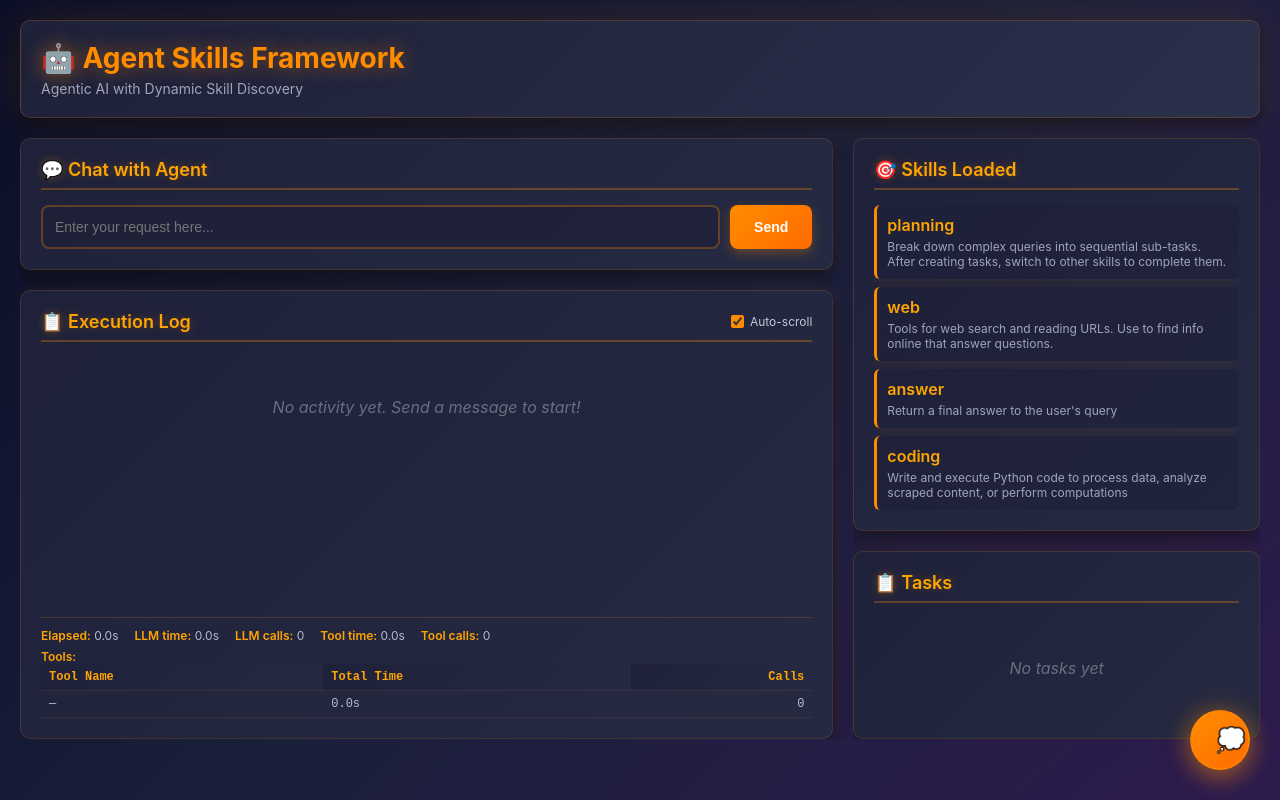
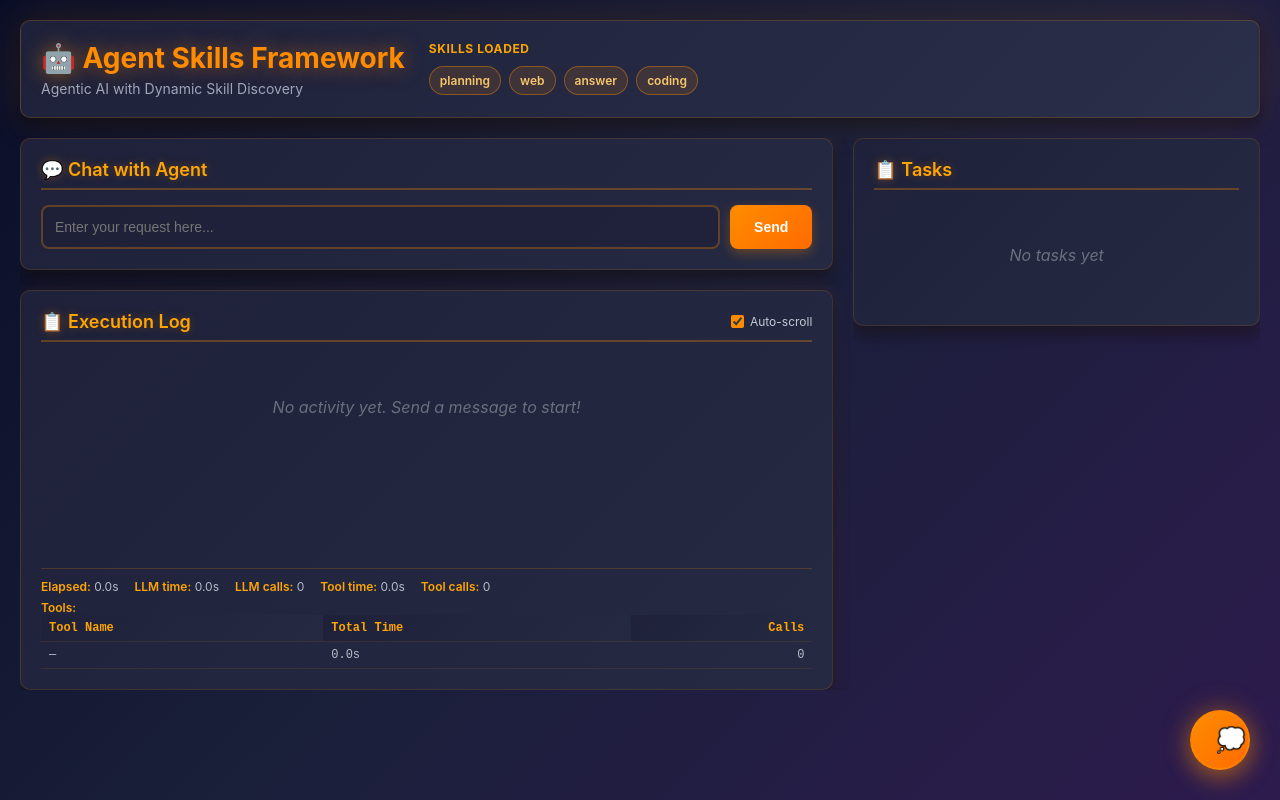
Before and after one commit to randerzander/skill-agent, a Flask app: page / in a window 1280 px wide. Run offline with Flask 3, Linux system fonts and the light colour scheme; some libraries are stand-ins or nearby versions.

Commit message:
Refine header skills and tooltip sizing

```diff
--- a/agent.py
+++ b/agent.py
@@ -1824,8 +1824,7 @@ You must complete all tasks before finishing. Use the skill_switch tool to switc
                 response = requests.post(
                     'https://litterbox.catbox.moe/resources/internals/api.php',
                     data={
-                        'reqtype': 'fileupload',
-                        'time': '1h'  # Options: 1h, 12h, 24h, 72h
+                        'reqtype': 'fileupload'
                     },
                     files={'fileToUpload': f},
                     timeout=30
--- a/templates/index.html
+++ b/templates/index.html
@@ -35,6 +35,92 @@
             border: 1px solid rgba(255, 140, 0, 0.2);
         }
 
+        .header-content {
+            display: flex;
+            align-items: flex-start;
+            justify-content: space-between;
+            gap: 24px;
+            flex-wrap: wrap;
+        }
+
+        .header-left {
+            min-width: 240px;
+        }
+
+        .header-right {
+            display: flex;
+            flex-direction: column;
+            gap: 10px;
+            flex: 1;
+            min-width: 240px;
+        }
+
+        .header-skills-title {
+            color: #ffa500;
+            font-size: 12px;
+            letter-spacing: 0.6px;
+            text-transform: uppercase;
+            font-weight: 700;
+        }
+
+        .header-skills-list {
+            display: flex;
+            flex-wrap: wrap;
+            gap: 8px;
+        }
+
+        .skill-pill {
+            position: relative;
+            padding: 6px 10px;
+            border-radius: 999px;
+            background: rgba(255, 140, 0, 0.12);
+            border: 1px solid rgba(255, 140, 0, 0.4);
+            color: #f7c66b;
+            font-size: 12px;
+            font-weight: 600;
+            cursor: default;
+            transition: all 0.2s ease;
+        }
+
+        .skill-pill.active {
+            background: rgba(0, 255, 136, 0.2);
+            border-color: rgba(0, 255, 136, 0.7);
+            color: #7dffc2;
+            box-shadow: 0 0 12px rgba(0, 255, 136, 0.25);
+        }
+
+        .skill-pill::after {
+            content: attr(data-desc);
+            position: absolute;
+            left: 50%;
+            transform: translateX(-50%) translateY(8px);
+            top: 100%;
+            background: rgba(20, 24, 40, 0.98);
+            color: #e6e9f2;
+            border: 1px solid rgba(255, 140, 0, 0.3);
+            padding: 8px 10px;
+            border-radius: 6px;
+            font-size: 11px;
+            line-height: 1.4;
+            white-space: normal;
+            width: max-content;
+            min-width: 320px;
+            opacity: 0;
+            pointer-events: none;
+            transition: opacity 0.15s ease;
+            z-index: 10;
+            max-width: 640px;
+        }
+
+        .skill-pill:hover::after {
+            opacity: 1;
+        }
+
+        .skill-pill.empty {
+            opacity: 0.6;
+            border-style: dashed;
+        }
+
         h1 {
             color: #ff8c00;
             font-size: 28px;
@@ -403,46 +489,6 @@
         .log-entry.error { background: rgba(244, 67, 54, 0.15); border-left: 3px solid #f44336; }
         .log-entry.skill { background: rgba(255, 140, 0, 0.15); border-left: 3px solid #ff8c00; }
         .log-entry.complete { background: rgba(102, 187, 106, 0.15); border-left: 3px solid #66bb6a; }
-
-        .skills-list {
-            display: flex;
-            flex-direction: column;
-            gap: 8px;
-            max-height: 400px;
-            overflow-y: auto;
-        }
-
-        .skill-item {
-            padding: 10px;
-            background: rgba(30, 33, 57, 0.6);
-            border-radius: 6px;
-            border-left: 3px solid #ff8c00;
-            box-shadow: 0 2px 8px rgba(255, 140, 0, 0.1);
-            overflow-wrap: break-word;
-            word-wrap: break-word;
-            transition: all 0.3s ease;
-        }
-
-        .skill-item.active {
-            background: rgba(255, 140, 0, 0.15);
-            border-left-color: #00ff88;
-            box-shadow: 0 2px 12px rgba(0, 255, 136, 0.3);
-        }
-
-        .skill-name {
-            font-weight: 600;
-            color: #ffa500;
-            margin-bottom: 4px;
-        }
-
-        .skill-item.active .skill-name {
-            color: #00ff88;
-        }
-
-        .skill-desc {
-            font-size: 12px;
-            color: #a0a5b8;
-        }
 
         .tools-list {
             display: flex;
@@ -737,8 +783,18 @@
 <body>
     <div class="container">
         <header>
-            <h1>🤖 Agent Skills Framework</h1>
-            <p class="subtitle">Agentic AI with Dynamic Skill Discovery</p>
+            <div class="header-content">
+                <div class="header-left">
+                    <h1>🤖 Agent Skills Framework</h1>
+                    <p class="subtitle">Agentic AI with Dynamic Skill Discovery</p>
+                </div>
+                <div class="header-right">
+                    <div class="header-skills-title">Skills Loaded</div>
+                    <div id="skillsList" class="header-skills-list">
+                        <span class="skill-pill empty">Loading...</span>
+                    </div>
+                </div>
+            </div>
         </header>
 
         <div class="main-content">
@@ -808,13 +864,6 @@
 
             <div class="right-panel">
                 <div class="card">
-                    <h2 class="card-title">🎯 Skills Loaded</h2>
-                    <div id="skillsList" class="skills-list">
-                        <div class="empty-state">Loading...</div>
-                    </div>
-                </div>
-
-                <div class="card">
                     <h2 class="card-title">📋 Tasks</h2>
                     <div id="tasksList" class="tasks-list">
                         <div class="empty-state">No tasks yet</div>
@@ -865,13 +914,12 @@
                     const skillsList = document.getElementById('skillsList');
                     if (data.skills_loaded && data.skills_loaded.length > 0) {
                         skillsList.innerHTML = data.skills_loaded.map(skill => `
-                            <div class="skill-item">
-                                <div class="skill-name">${escapeHtml(skill.name)}</div>
-                                <div class="skill-desc">${escapeHtml(skill.description)}</div>
-                            </div>
+                            <span class="skill-pill" data-desc="${escapeHtml(skill.description)}" title="${escapeHtml(skill.description)}">
+                                ${escapeHtml(skill.name)}
+                            </span>
                         `).join('');
                     } else {
-                        skillsList.innerHTML = '<div class="empty-state">No skills loaded</div>';
+                        skillsList.innerHTML = '<span class="skill-pill empty">No skills loaded</span>';
                     }
                 })
                 .catch(err => {
@@ -1112,7 +1160,7 @@
 
                 case 'skill_deactivated':
                     // Clear all active skill highlights when deactivating
-                    const allSkills = document.querySelectorAll('.skill-item');
+                    const allSkills = document.querySelectorAll('.skill-pill');
                     allSkills.forEach(skill => skill.classList.remove('active'));
                     addLog('skill', `↩️ Skill deactivated: ${event.data.skill_name}`, event.timestamp, elapsed);
                     break;
@@ -1526,7 +1574,10 @@
 
         function markSkillActive(skillName, isActive) {
             const skillsList = document.getElementById('skillsList');
-            const skillItems = skillsList.querySelectorAll('.skill-item');
+            if (!skillsList) {
+                return;
+            }
+            const skillItems = skillsList.querySelectorAll('.skill-pill');
 
             if (isActive) {
                 // Clear all active states first
@@ -1535,8 +1586,8 @@
 
             // Then mark the specific skill
             skillItems.forEach(item => {
-                const nameEl = item.querySelector('.skill-name');
-                if (nameEl && nameEl.textContent.toLowerCase().includes(skillName.toLowerCase())) {
+                const name = item.textContent.trim();
+                if (name && name.toLowerCase().includes(skillName.toLowerCase())) {
                     if (isActive) {
                         item.classList.add('active');
                     } else {
```
